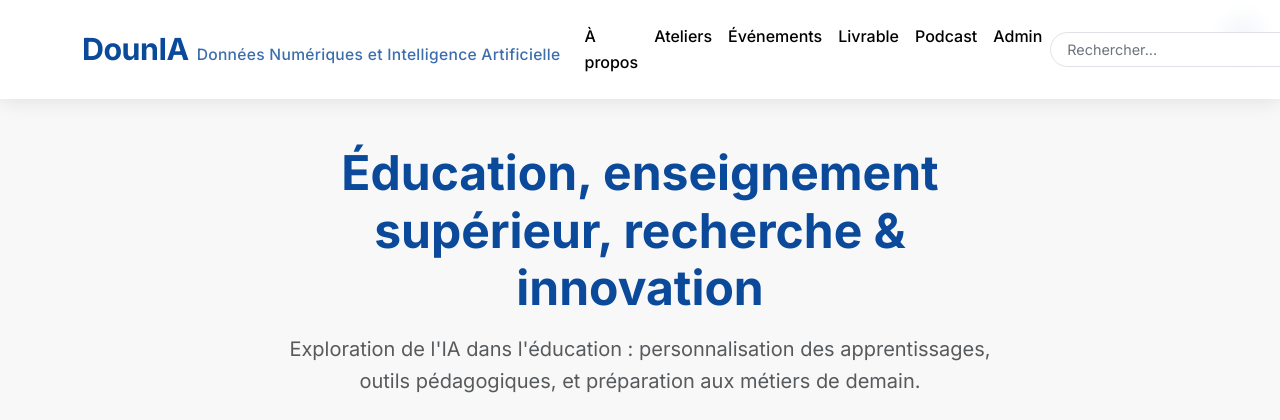
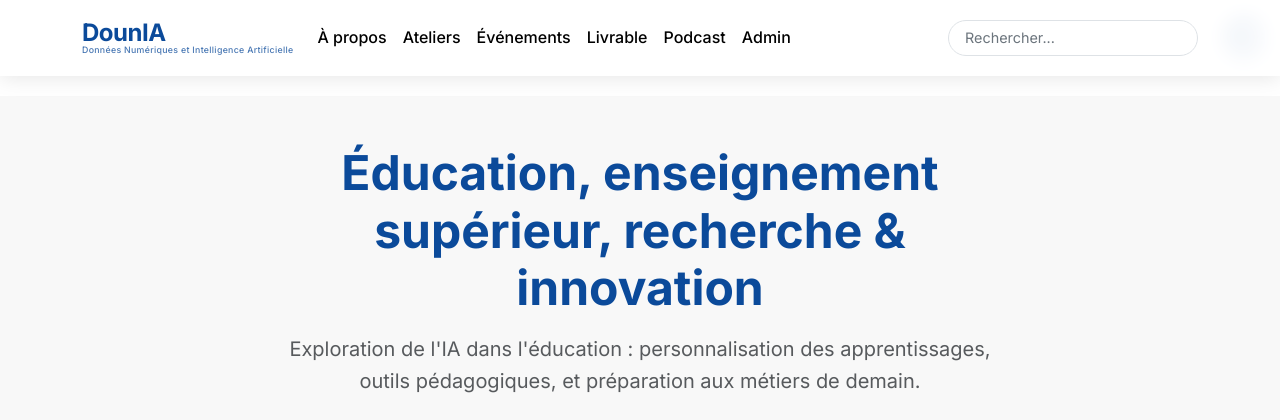
Before and after one commit to Bella5768/douniaguinee, a Django app: page /atelier/1/ in a window 1280 px wide. Shown: the top 420 px of the page. Run offline with Django 4.2, Linux system fonts and the light colour scheme; data comes from the database, SQL or seed files in the repository.

Commit message:
Navbar: DounIA avec sous-titre en dessous en petite taille

```diff
--- a/templates/base.html
+++ b/templates/base.html
@@ -24,9 +24,9 @@
     {% block header %}
     <nav class="navbar navbar-expand-lg navbar-dounia fixed-top">
         <div class="container">
-            <a class="navbar-brand d-flex flex-row align-items-baseline gap-2" href="{% url 'landing_page' %}" style="line-height: 1.1; flex-wrap: nowrap; white-space: nowrap;">
-                <span class="fw-bold">DounIA</span>
-                <small style="font-size:0.65em;font-weight:500;opacity:0.8;letter-spacing:0.3px; white-space: nowrap; display: inline-block;">Données Numériques et Intelligence Artificielle</small>
+            <a class="navbar-brand d-flex flex-column" href="{% url 'landing_page' %}" style="line-height: 1.1;">
+                <span class="fw-bold" style="font-size: 1.5rem;">DounIA</span>
+                <small style="font-size: 0.55rem; font-weight: 500; opacity: 0.75; letter-spacing: 0.3px; white-space: nowrap;">Données Numériques et Intelligence Artificielle</small>
             </a>
             <button class="navbar-toggler" type="button" data-bs-toggle="collapse" data-bs-target="#navbarMain">
                 <span class="navbar-toggler-icon"></span>
```
